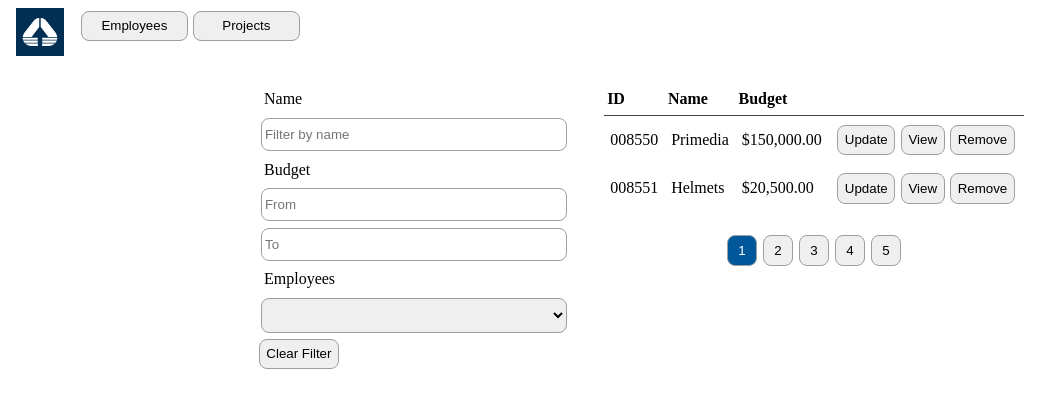
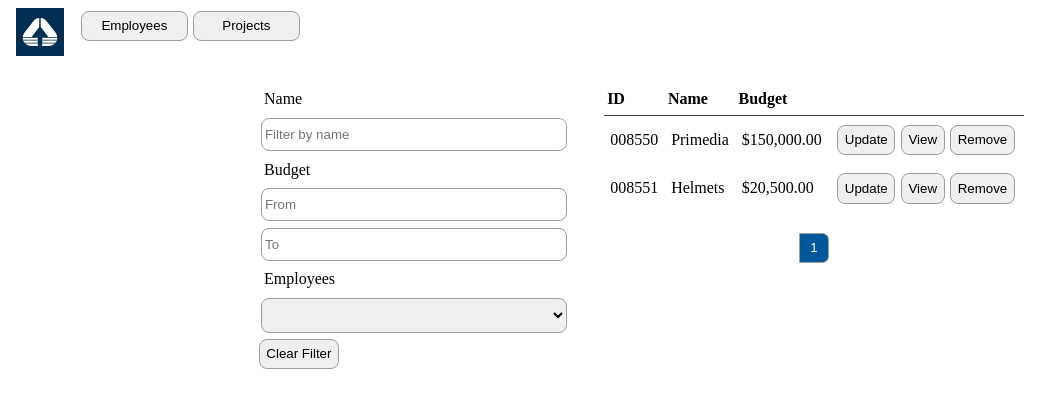
Before and after one commit to kristina-trifunovic/employee-project-app, an Angular app: page /project/list in a window 1280 px wide. Shown: the top 408 px of the page, without its empty margins (0-1062 px from the left). Built offline with nearby package versions, Linux system fonts and the light colour scheme.

Commit message:
pagination WIP

```diff
--- a/src/app/features/projects/components/pagination/pagination.component.html
+++ b/src/app/features/projects/components/pagination/pagination.component.html
@@ -1,6 +1,5 @@
 <div class="pagination">
-  <button *ngFor="let page of pagesCount" [ngClass]="{ 'page-item': true, 'active': currentPage === page}"
-    (click)="pageChange.emit(page)">
+  <button *ngFor="let page of pagesCount" [ngClass]="{ 'active': currentPage === page}" (click)="pageChange.emit(page)">
     {{ page }}
   </button>
 </div>
--- a/src/app/features/projects/components/pagination/pagination.component.scss
+++ b/src/app/features/projects/components/pagination/pagination.component.scss
@@ -5,6 +5,21 @@
 
   button {
     padding: 0.5em 0.8em;
+    margin: 0;
+    border-radius: 0;
+  }
+
+  :first-child {
+    border-top-left-radius: 0.5em;
+    border-bottom-left-radius: 0.5em;
+    border-top-right-radius: 0;
+    border-bottom-right-radius: 0;
+  }
+  :last-child {
+    border-top-left-radius: 0;
+    border-bottom-left-radius: 0;
+    border-top-right-radius: 0.5em;
+    border-bottom-right-radius: 0.5em;
   }
 
   .active {
--- a/src/app/features/projects/components/pagination/pagination.component.ts
+++ b/src/app/features/projects/components/pagination/pagination.component.ts
@@ -16,7 +16,11 @@ export class PaginationComponent {
   }
 
   get pagesCount(): number[] {
-    return [1, 2, 3, 4, 5];
+    const pages = [];
+    for (let i = 0; i < this.totalPages; i++) {
+      pages.push(i + 1);
+    }
+    return pages;
   }
 
   setPage(page: number): void {
--- a/src/app/features/projects/pages/project-list/project-list.component.ts
+++ b/src/app/features/projects/pages/project-list/project-list.component.ts
@@ -34,7 +34,7 @@ export class ProjectListComponent implements OnInit, OnDestroy {
   showProject?: Project;
   rolesToDisplay = [ProjectRole.PROJECT_MANAGER, ProjectRole.TEAM_LEAD];
   totalItems = 10;
-  itemsPerPage = 5;
+  itemsPerPage = 2;
   currentPage = 1;
 
   constructor(
@@ -63,7 +63,8 @@ export class ProjectListComponent implements OnInit, OnDestroy {
       .pipe(takeUntil(this.destroy$))
       .subscribe((projects) => {
         this.projects = projects;
-        this.filteredProjects = [...this.projects];
+        // this.filteredProjects = [...this.projects];
+        this.filteredProjects = projects.slice(0, this.itemsPerPage);
         this.totalItems = projects.length;
       });
   }
@@ -199,8 +200,16 @@ export class ProjectListComponent implements OnInit, OnDestroy {
     this.showModal = false;
   }
 
+  // TODO fix to this.projects be this.filteredProjects
   onPageChange(pageNumber: number) {
     this.currentPage = pageNumber;
-    console.log(pageNumber);
+    const startingPosition =
+      pageNumber == 1 ? 0 : pageNumber * this.itemsPerPage - 1;
+    this.filteredProjects = this.projects?.slice(
+      startingPosition,
+      startingPosition + this.itemsPerPage
+    );
+    console.log('startingPosition', startingPosition);
+    console.log('this.filteredProjects', this.filteredProjects);
   }
 }
```
